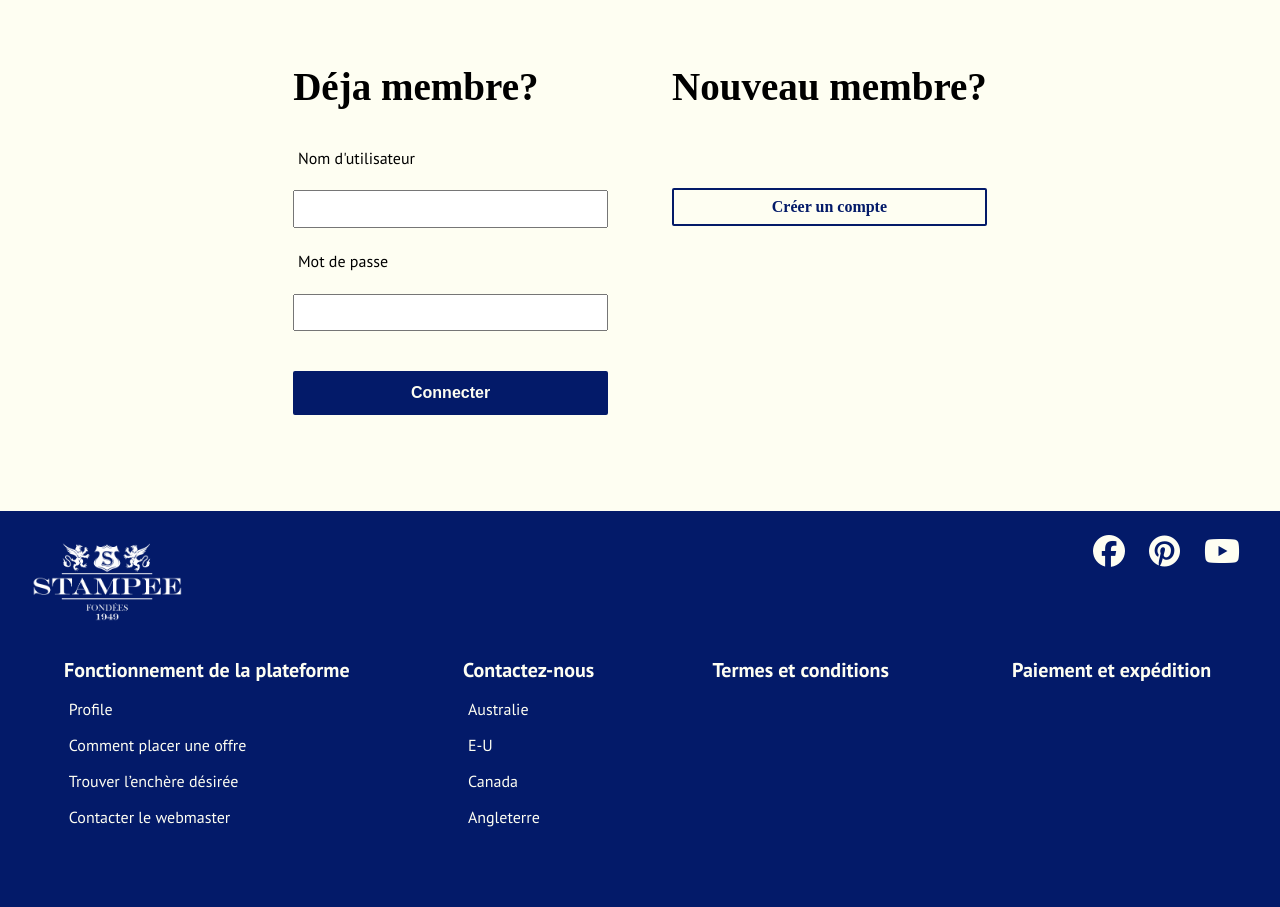
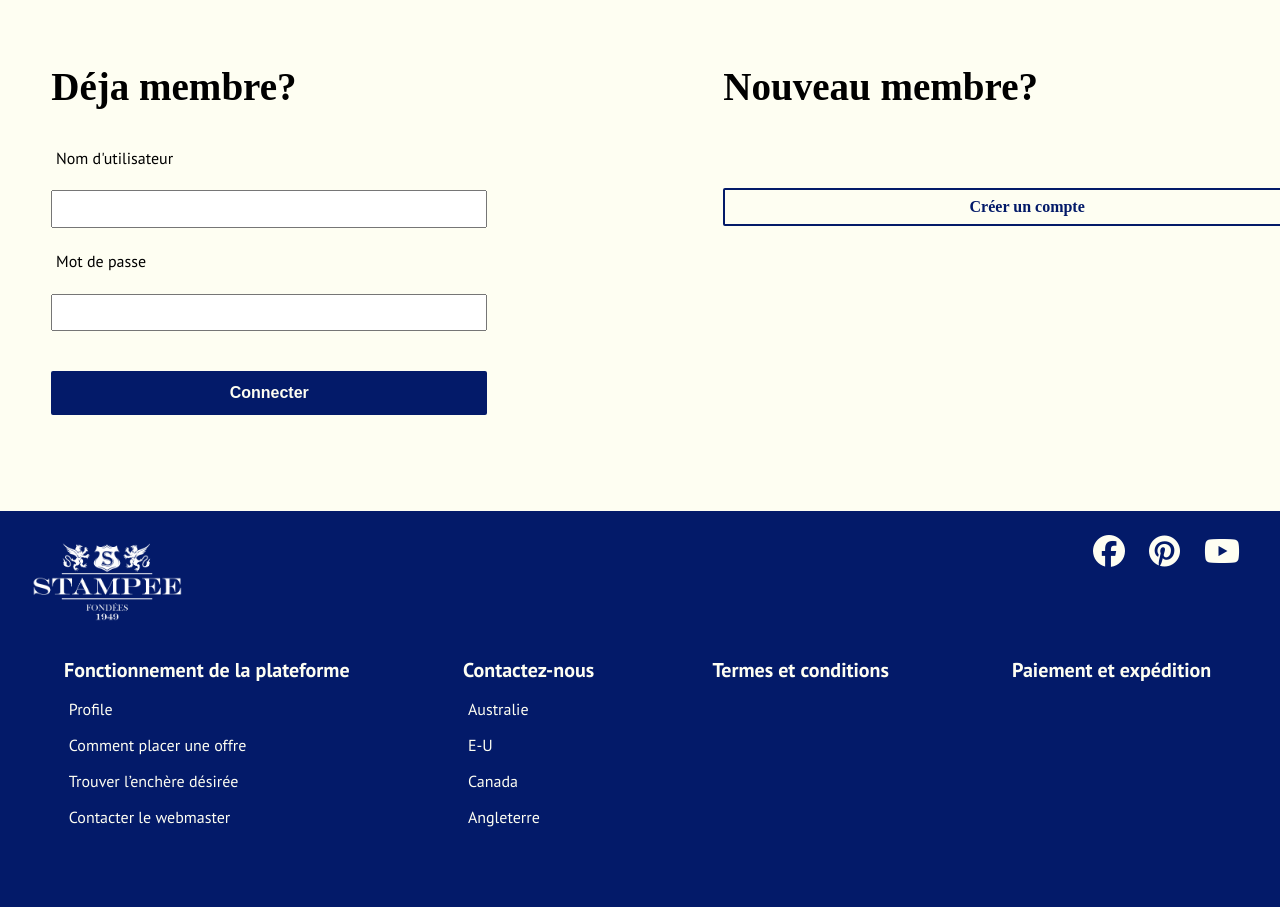
Before and after one commit to f-simard/stampee, a PHP site: page /stampee/connexion in a window 1280 px wide; the page is wider, and only the part inside the window is pictured. Shown: the part 183-1090 px from the top of that part. Run offline with PHP 8.4, Linux system fonts and the light colour scheme; some libraries are stand-ins or nearby versions.

Commit message:
ajuster vue pour ecran large

```diff
--- a/public/css/base/utilitaire.css
+++ b/public/css/base/utilitaire.css
@@ -55,10 +55,10 @@ main > .succes {
 	pointer-events: none;
 }
 
-.m-auto {
-	margin-inline: auto;
-}
-
 .mt-broadest{
 	margin-top: calc(var(--spacing-thinner)*3.3);
 }
+
+.w-auto{
+	width: auto;
+}
--- a/public/css/composition/general.css
+++ b/public/css/composition/general.css
@@ -13,10 +13,13 @@ body {
 }
 
 main {
+
 	flex-grow: 1;
 	margin-top: var(--spacing-broad);
 
 	padding-inline: 4vw;
+	width: 100%;
+	margin-inline: auto;
 
 	@media screen and (min-width: 1440px) {
 		max-width: 1440px;
--- a/views/auth/index.php
+++ b/views/auth/index.php
@@ -1,6 +1,6 @@
 {{ include('layouts/entete.php' , {titre: 'Connexion'}) }}
 
-<main class="m-auto grille--2">
+<main class="grille--2">
 	<div class="section">
 		<h2>Déja membre?</h2>
 		<form class="formulaire formulaire_etroit" method="post" novalidate>
--- a/views/enchere/creer.php
+++ b/views/enchere/creer.php
@@ -1,6 +1,6 @@
 {{ include('layouts/entete.php' , {title: 'Créer enchere'}) }}
 
-<main class="m-auto">
+<main class="w-auto">
 	<h2>Ajouter enchère</h2>
 	<form class="formulaire" method="post" novalidate>
 
--- a/views/membre/creer.php
+++ b/views/membre/creer.php
@@ -1,6 +1,6 @@
 {{ include('layouts/entete.php' , {title: 'Créer membre'}) }}
 
-<main class="m-auto">
+<main class="w-auto">
 	<h2>Créer un compte</h2>
 	<form class="formulaire" method="post" enctype="multipart/form-data" novalidate>
 
--- a/views/membre/voir.php
+++ b/views/membre/voir.php
@@ -1,6 +1,6 @@
 {{ include('layouts/entete.php' , {title: 'Voir membre'}) }}
 
-<main class="grille--2 m-auto">
+<main class="grille--2 w-auto">
 	<section class="titre-paragraphe">
 		<h2>Compte</h2>
 
--- a/views/mise/parMembre.php
+++ b/views/mise/parMembre.php
@@ -1,5 +1,5 @@
 {{ include('layouts/entete.php' , {titre: 'Mes mises'}) }}
-<main class="m-auto">
+<main class="w-auto">
 	<section>
 		<section class="titre-bouton">
 			<h2>Mises personnelles</h2>
--- a/views/pages/accueil.php
+++ b/views/pages/accueil.php
@@ -11,7 +11,7 @@
 		<a href="{{base}}/membre/creer" class="bouton bouton-grand" data-couleur="secondaire">Créer un profile</a>
 	</section>
 </section>
-<main class="m-auto">
+<main>
 	<section class="texte-image">
 		<picture>
 			<img src="{{asset}}/img/lord_stampee.jpg" alt="Lord Stampee">
--- a/views/pages/propos.php
+++ b/views/pages/propos.php
@@ -6,7 +6,7 @@
 	<button class="bouton" data-couleur="secondaire">Bio &#10097;</button>
 	<button class="bouton" data-couleur="secondaire">Equipe &#10097;</button>
 </div>
-<main class="m-auto">
+<main>
 	<section class="texte-image">
 		<picture>
 			<img src="{{asset}}/img/philatelie.jpg" alt="image pour philatelie">
--- a/views/timbre/creer.php
+++ b/views/timbre/creer.php
@@ -1,6 +1,6 @@
 {{ include('layouts/entete.php' , {title: 'Créer timbre'}) }}
 
-<main class="m-auto">
+<main class="w-auto">
 	<h2>Ajouter timbre</h2>
 	<form class="formulaire" method="post" enctype="multipart/form-data" novalidate>
 
```
